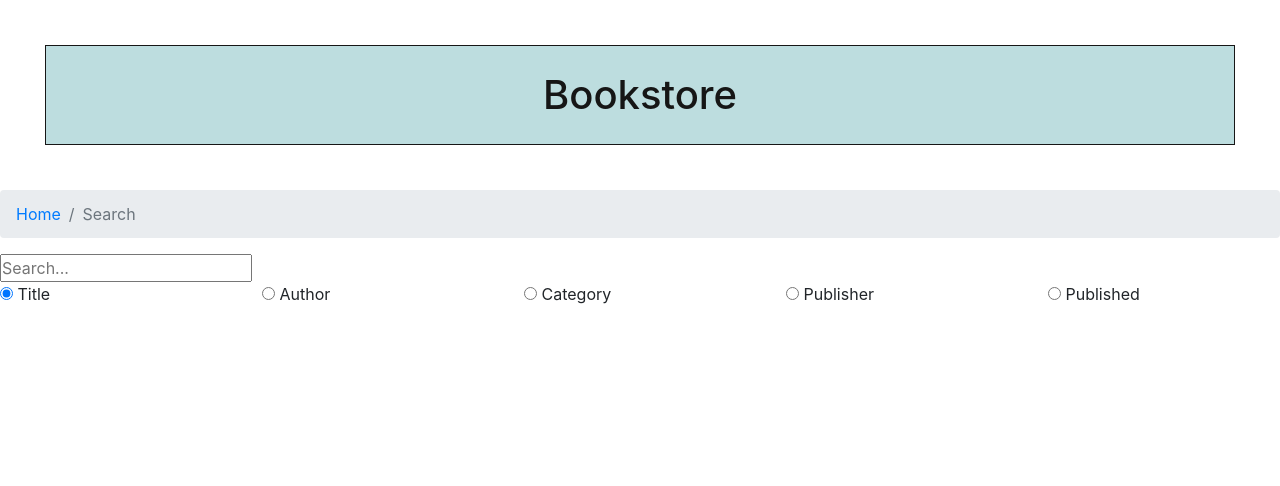
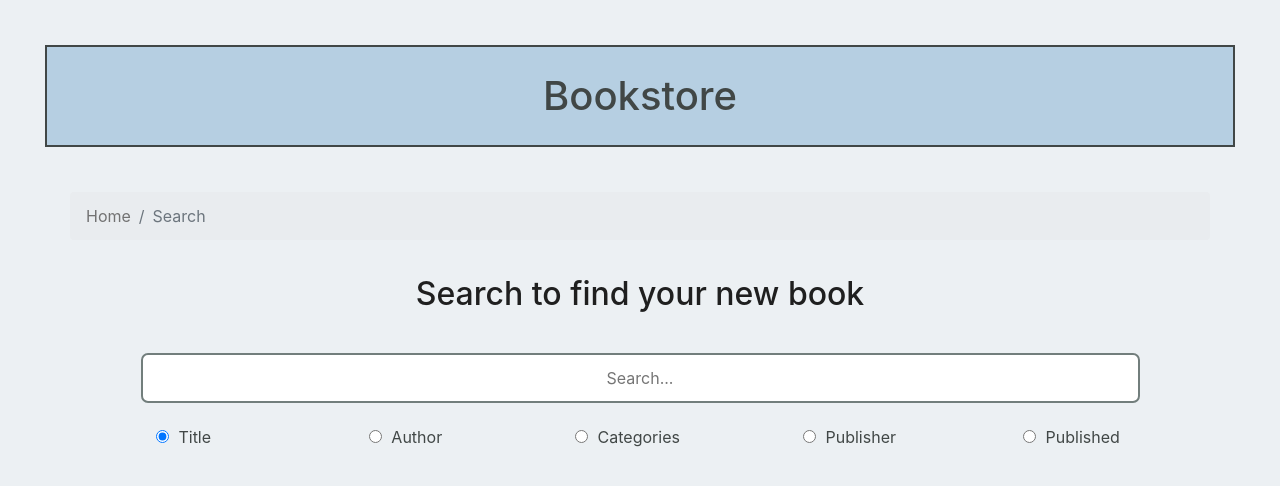
Before and after one commit to gazougreg/BookStore, a React (Create React App) app: page /search in a window 1280 px wide. Shown: the top 486 px of the page. Built offline with nearby package versions, Linux system fonts and the light colour scheme.

Commit message:
css styles

```diff
--- a/package.json
+++ b/package.json
@@ -15,7 +15,8 @@
     "react-router-dom": "^5.1.2",
     "react-scripts": "3.3.0",
     "react-svg-star-rating": "^1.0.3",
-    "react-test-renderer": "^16.12.0"
+    "react-test-renderer": "^16.12.0",
+    "react-tooltip": "^3.11.1"
   },
   "scripts": {
     "start": "react-scripts start",
--- a/src/components/AddProduct/AddProduct.js
+++ b/src/components/AddProduct/AddProduct.js
@@ -9,19 +9,18 @@ import {Button, lightColors, darkColors } from 'react-floating-action-button';
 const addProduct = (props) => {
     const flag=props.alertFlag;
     return (
-        <div>
-            <Breadcrumb>
+        <div className="AddProduct">
+            <Breadcrumb className="Crumbs">
                 <Breadcrumb.Item href="/">Home</Breadcrumb.Item>
                 <Breadcrumb.Item active>Add Book</Breadcrumb.Item>
             </Breadcrumb>
             <h2>Add new book</h2>
             <Button
                 tooltip="Add a new book!"
-                // icon={}
-                // icon="fa fa plus"
-                styles={{backgroundColor: "#f5f5f5", color: "#00838f", fontSize: "40px"}}
-                onClick={props.bookFormCounter}><IoIosAdd/></Button>
-            {/* <Button type="add" id="btn-add" onClick={props.bookFormCounter}> <IoIosAdd/> </Button> */}
+                styles={{backgroundColor: "#f5f5f5", color: "#3086b8", fontSize: "40px"}}
+                onClick={props.bookFormViewer}>
+                    <IoIosAdd/>
+            </Button>
             <NewBook
                 // bookFormCount={props.bookFormCount}
                 flag={props.flag}
--- a/src/components/AddProduct/NewBook/NewBook.js
+++ b/src/components/AddProduct/NewBook/NewBook.js
@@ -5,7 +5,6 @@ import StarRating from 'react-svg-star-rating';
 // NewBook Component returns the form to add a new book
 
 const newBook = (props) => {
-    // for(let i=0; 1<props.bookFormCount ; i++)
     console.log (props.flag);
     if (props.flag) {
         return (
@@ -91,7 +90,7 @@ const newBook = (props) => {
                                 </Form.Label>
                                 <Col md="8">
                                     {/* <Form.Control as="input" name="rating" onChange={props.storeInput}> */}
-                                    <StarRating size={20} activeColor="#82d1b9" name="rating" hoverColor="#98edd3" handleOnClick={props.ratingHandler}/>
+                                    <StarRating size={20} activeColor="#33a2fd" name="rating" hoverColor="#4fc0f5" handleOnClick={props.ratingHandler}/>
                                     {/* </Form.Control> */}
 
                                     {/* <Form.Control as="input" type="text" name="rating" onChange={props.storeInput}/> */}
--- a/src/components/Home/Home.js
+++ b/src/components/Home/Home.js
@@ -1,14 +1,15 @@
 import React from 'react';
 import {FiSearch} from 'react-icons/fi';
 import {GiBookshelf} from 'react-icons/gi';
-import Row from'react-bootstrap/row';
+import ReactTooltip from 'react-tooltip'
 
 const home = () => {
     return (
-        <Row>
-            <FiSearch size={90} className="search-icon"/>
-            <GiBookshelf size={90} className="book-icon"/>
-        </Row>
+        <div className="Home">
+            <ReactTooltip/>
+            <a href="/search" data-tip="Find your new book!"><FiSearch size={90} className="search-icon"/></a>
+            <a href="/book/add" data-tip="Add a book."><GiBookshelf size={90} className="book-icon"/> </a>
+        </div>
     );
 }
 
--- a/src/components/ProductView/ProductView.js
+++ b/src/components/ProductView/ProductView.js
@@ -11,14 +11,14 @@ const productView = (props) => {
     let book = props.location.state.book;
  return (
      <div className="ProductView">
-        <Breadcrumb>
+        <Breadcrumb className="Crumbs">
             <Breadcrumb.Item href="/">Home</Breadcrumb.Item>
             <Breadcrumb.Item href="/search">Search</Breadcrumb.Item>
             <Breadcrumb.Item active>View</Breadcrumb.Item>
         </Breadcrumb>
         <Container>
             <Row>
-                <Col md="4" className="Col-left">
+                <Col md="5" className="Col-left">
                     <Row>
                         <Figure>
                             <Figure.Image
@@ -32,40 +32,46 @@ const productView = (props) => {
                         <MdPermIdentity size={28}/> <p>{book.author}</p>
                     </Row>
                     <Row>
-                        <StarRating isReadOnly={true} initialRating={book.rating}/>
+                        <StarRating activeColor="#33a2fd" isReadOnly={true} initialRating={book.rating}/>
                     </Row>
                 </Col>
-                <Col md="8" className="Col-right">
+                <Col md="7" className="Col-right">
+                    <div className="BookIntro">
                         <Row>
                             <h3>{book.title}</h3>
                         </Row>
                         <Row>
-                        {book.subtitle?book.subtitle:book.description}
+                            <p>{book.subtitle?book.subtitle:book.description}</p>
                         </Row>
+                    </div>
                     <Row>
-                        <Button variant="outline-danger">Favorite</Button>
-                        <Button variant="outline-info">Share</Button>
+                        <Button id="fav-btn" variant="outline-danger">Favorite</Button>
+                        <Button id="share-btn" variant="outline-info">Share</Button>
                     </Row>
+                    <div className="BookDits">
                         <Row>
                             <p>Categories: {book.categories}</p>
                         </Row>
                         <Row>
-                        <p>Year: {book.published}</p>
+                            <p>Year: {book.published.substring(0,4)}</p>
                         </Row>
                         <Row>
                             <p>Number of pages: {book.pages}</p>
                         </Row>
+                    </div>
                     <Row>
-                        <p>Publisher: {book.publisher}</p>
+                        <p id="pub-par">Publisher: {book.publisher}</p>
                     </Row>
+                    <div className="IsbnNum">
                         <Row>
                             <p>ISBN-10: {book.isbn10}</p>
                         </Row>
                         <Row>
                             <p>ISBN-13: {book.isbn}</p>
                         </Row>
+                    </div>
                     <Row>
-                        <Button variant="outline-dark">BUY</Button>
+                        <Button id="buy-btn" variant="outline-dark">BUY</Button>
                     </Row>
                 </Col>
             </Row>
--- a/src/components/Search/Search.js
+++ b/src/components/Search/Search.js
@@ -1,7 +1,7 @@
 import React, {useState} from 'react';
-import {Row, Col, Breadcrumb} from 'react-bootstrap';
+import {Row, Col, Breadcrumb, Container} from 'react-bootstrap';
 import SearchResult from './SearchResult/SearchResult';
-//import {Redirect} from 'react-router-dom';
+import {Redirect} from 'react-router-dom';
 
 //Search Component returns the Search Page
 
@@ -10,10 +10,10 @@ const Search = (props) => {
     const [searchTerm, setSearchTerm] = useState("");
     const [searchResult, setSearchResult] = useState([]);
     const [selectedFilter, setFilter] = useState(0);
-    const [viewFlag, setViewFlag] = useState(false);
+    // const [viewFlag, setViewFlag] = useState(false);
 
     //search filters. Adding a new value in the array results a new filter in the search
-    const filters = ["Title", "Author", "Category", "Publisher", "Published"];
+    const filters = ["Title", "Author", "Categories", "Publisher", "Published"];
 
     //called onChange in the search bar
     const searchChangeHandler = (event) => {
@@ -33,7 +33,7 @@ const Search = (props) => {
         let tmpResult = [];
         //checks which book entries match the searhTerm, if any
         props.books.map((book)=>{
-            if (book[f] && book[f].includes(searchTerm)){
+            if (book[f] && book[f].toLowerCase().includes(searchTerm.toLowerCase())){
                 tmpResult.push(book);
             }
             return null;
@@ -41,44 +41,47 @@ const Search = (props) => {
         setSearchResult(tmpResult); // stores the result of the search
     }
 
-    const bookClickedHandler = (book) => {
-        console.log("HANDLER");
-        console.log(book);
-        setViewFlag(true);
-        // return  <Redirect to={{
-        //     pathname: "/view",
-        //     state: {bookView: book}
-        // }}
-        // />
-        // return <h1>ska</h1>;
-    }
+    // const bookClickedHandler = (book) => {
+    //     //event.preventDefault();
+
+    //     console.log("HANDLER");
+    //     console.log(book);
+    //     setViewFlag(true);
+    //     return  <Redirect to={{
+    //         pathname: "/view",
+    //         state: {bookView: book}
+    //     }}
+    //     />
+    //     // return <h1>ska</h1>;
+    // }
 
     return (
         <div>
-            <Breadcrumb>
+            <Breadcrumb className="Crumbs">
                 <Breadcrumb.Item href="/">Home</Breadcrumb.Item>
                 <Breadcrumb.Item active>Search</Breadcrumb.Item>
             </Breadcrumb>
+            <h2>Search to find your new book</h2>
+            <Container className="SearchContainer">
                 <form onSubmit={searchSubmitHandler}>
-                <input type="text" placeholder="Search..." className="search-bar" onChange={searchChangeHandler}/>
+                    <input type="text" placeholder="Search..." className="SearchBar" onChange={searchChangeHandler}/>
                     <input type="submit" style={{display:"none"}}/>
-                <Row>
+                    <Row className="FiltersBar">
                         {filters.map((filter,index)=> {
                             return (
-                            <Col>
+                                <Col className="Filters">
                                     <div>
                                         {/* Only one filter can be active at any time based on the selectedFilter variable */}
-                                    <input type="radio" value={index} className="btn-filter" checked={selectedFilter==index} onChange={filterChangeHandler}/> {filter}
+                                        <input type="radio" value={index} id="btn-filter" checked={selectedFilter==index} onChange={filterChangeHandler}/> {filter}
                                     </div>
                                 </Col>
                             );
                         })}
                     </Row>
                 </form>
+            </Container>
             <SearchResult
                 searchResult={searchResult}
-                bookClickedHandler={bookClickedHandler}
-                flag={viewFlag}
             />
         </div>
     );
--- a/src/components/Search/SearchResult/BookPreview/BookPreview.js
+++ b/src/components/Search/SearchResult/BookPreview/BookPreview.js
@@ -1,18 +1,24 @@
 import React from 'react';
 import {Col,Image}  from 'react-bootstrap';
-import { Redirect } from 'react-router-dom';
-
+import {Link} from 'react-router-dom';
+import defaultImage from '../../../../assets/books.jpg'
+import StarRating from 'react-svg-star-rating';
 //BookPreview Component returns the book preview for each book that matches the search
 
 const bookPreview = (props) => {
     console.log("BookPreview");
     console.log(props);
     return (
-        <Col>
-            {props.book.image?<Image src={props.book.image} rounded/>:null}
-            <a href="" onClick={props.clickHandler}><h5>{props.book.title}</h5></a>
-            <p>{props.book.author}</p>
-            {props.flag?<Redirect to={{pathname:"/view",state:{book: props.book}}}/>:null}
+        <Col md="3">
+            {props.book.image?<Image className="SearchImg" src={props.book.image} rounded/>:<Image className="SearchImg" src={defaultImage}rounded/>}
+            <Link
+            to={{
+                pathname:"/view",
+                state: {book: props.book}
+                }}>
+                <h5>{props.book.title}</h5>
+            </Link>
+            {props.book.rating?<p><StarRating size={18} activeColor="#33a2fd" isReadOnly={true} initialRating={props.book.rating}/></p>:<h6>{props.book.author}</h6>}
         </Col>
 
     );
--- a/src/components/Search/SearchResult/SearchResult.js
+++ b/src/components/Search/SearchResult/SearchResult.js
@@ -9,15 +9,15 @@ const searchResult = (props) => {
     // let rows = props.searchResult.length / 4;
     // let finalRow = props.searchResult.length % 4;
     return (
-        <div>
-            <h4>Results</h4>
+        <div className="SearchResult">
+            {/* <h4>Results</h4> */}
             <Row>
-                {props.searchResult.map((book)=>{
+                {props.searchResult.map((book,index)=>{
                     return (
                         <BookPreview
                             book={book}
-                            clickHandler={props.bookClickedHandler}
-                            flag={props.flag}
+                            index={index}
+                            result={props.searchResult}
                         />
                     );
                 })}
--- a/src/containers/App.css
+++ b/src/containers/App.css
@@ -1,21 +1,30 @@
 /*******************/
 /**  BASIC SETUP  **/
 /*******************/
+
+body {
+  background-color:#ecf0f3;
+  color: rgb(65, 71, 70);
+}
 
 *{
   margin: 0;
   padding: 0;
 }
 
-/***********/
-/* HEADERS */
-/***********/
+*:focus{
+  outline: none;
+}
+
+
+/*-- HEADERS --*/
 
 h1 {
   text-align: center;
-  color: rgb(22, 22, 22);
-  border: rgb(22, 22, 22) solid 1px;
-  background-color: rgba(133, 192, 197, 0.541);
+  color: rgb(65, 71, 70);
+  border: rgb(65, 71, 70) solid 2px;
+  background-color: #b6cfe2;
+  ;
   padding: 25px;
   margin: 45px;
 }
@@ -24,49 +33,89 @@ h2 {
   text-align: center;
   color: rgb(31, 31, 31);
   margin-top: 35px;
+  margin-bottom: 40px;
 }
 
-/***********/
-/* BUTTONS */
-/***********/
+h5 {
+  margin: 10px;
+}
 
+
+/*-- BREADCRUMBS --*/
+
+.Crumbs {
+  margin:0px 70px;
+}
+
+
+/*-- LINKS --*/
+
+a:hover,
+a:active,
+a:link,
+a:visited {
+  text-decoration: none;
+  color: rgb(114, 114, 114);
+}
+
+
+/*-- BUTTONS --*/
 #btn-imgUpload {
   margin-bottom: 45px;
-  margin-left: 180px;
-  background-color: rgb(223, 223, 223);
-  border: rgb(223, 223, 223) solid 1px;
-  color: grey;
+  margin-left: 150px;
+  width: auto;
+  background-color: rgb(226, 225, 225);
+  border: rgb(200, 198, 198) double 5px;
+  color: rgb(146, 146, 146);
   text-decoration: none;
 }
-
-/* .btn-imgUpload:link,
-.btn-imgUpload:visited {
-
-} */
 
 #btn-imgUpload:hover,
 #btn-imgUpload:active {
   background-color: rgb(184, 184, 184);
-  border: rgb(184, 184, 184) solid 1px;
+  border: rgb(184, 184, 184) double 5 px;
   color: grey;
 }
 
 #btn-save {
-  background-color: rgb(231, 231, 231);
-  border: rgb(41, 41, 41) solid 1px;
-  color: rgb(41, 41, 41);
-  margin: 75px;
+  background-color:#ecf0f3;
+  border: rgb(65, 71, 70) solid 1px;
+  color: rgb(65, 71, 70);
+  margin: 75px 110px;
   padding: 4px 70px;
 }
 
-#btn-add {
-  border-radius: 50%;
-  border: black solid 2px;
-  background-color: rgb(255, 255, 255);
-  font-size: 30px;
-  color: black;
-  float: right;
-  margin: 10px;
+#btn-filter {
+  margin: 5px;
+}
+
+#fav-btn,
+#share-btn {
+  margin: 10px 20px;
+}
+
+#buy-btn {
+  margin: 10px 40px;
+  padding: 5px 60px;
+}
+
+
+/***************/
+/** HOME PAGE **/
+/***************/
+
+.Home {
+  text-align: center;
+}
+
+.search-icon,
+.book-icon {
+  margin:60px;
+}
+
+.Home a:link,
+.Home a:visited {
+  color: rgb(88, 98, 97);
 }
 
 
@@ -75,7 +124,74 @@ h2 {
 /**********************/
 
 .book-form {
-  border: black solid 1px;
-  margin: 40px;
+  border: rgb(65, 71, 70) solid 1px;
+  width:90%;
   padding: 50px 20px;
 }
+
+
+/**********************/
+/** SEARCH PAGE **/
+/**********************/
+
+.SearchContainer {
+  text-align: center;
+}
+
+.SearchBar {
+  width:90%;
+  height: 50px;
+  text-align: center;
+  margin-bottom: 20px;
+  border-radius: 7px;
+  border: rgb(114, 126, 124) solid 2px;
+}
+
+.FiltersBar {
+  width: 100%;
+}
+
+.Filters {
+  padding: 2px;
+  margin:0px;
+}
+
+/** SEARCH RESULTS **/
+
+.SearchResult {
+  text-align: center;
+  margin:80px 40px;
+}
+
+.SearchImg {
+  height:50%;
+  width:60%;
+  color:#33a2fd;
+}
+
+
+/***********************/
+/** PRODUCT VIEW PAGE **/
+/***********************/
+
+.ProductView p {
+  margin: 0;
+}
+
+.Col-left {
+  margin-top: 40px;
+  padding-left: 30px;
+}
+
+.BookIntro {
+  margin: 20px;
+}
+
+.BookDits,
+.IsbnNum {
+  margin: 20px;
+}
+
+#pub-par {
+  margin: 0 20px;
+}
--- a/src/containers/App.js
+++ b/src/containers/App.js
@@ -23,19 +23,19 @@ class App extends Component {
       tempBook: {},
       // validations: {},
       errors: [],
-      tempView: {
-        title: "What an Adventure!",
-        description: "A momonet in time.",
-        categories: "Crime, Fiction, Humor",
-        author: "James McGeese, Maria de la Horse, Jess von Pig",
-        publisher: "Beluga publishing",
-        published: "1991",
-        pages: "559",
-        image: ".",
-        rating: "3",
-        isbn10: "0123456789",
-        isbn: "1234567890123"
-      },
+      // tempView: {
+      //   title: "What an Adventure!",
+      //   description: "A momonet in time.",
+      //   categories: "Crime, Fiction, Humor",
+      //   author: "James McGeese, Maria de la Horse, Jess von Pig",
+      //   publisher: "Beluga publishing",
+      //   published: "1991",
+      //   pages: "559",
+      //   image: ".",
+      //   rating: "3",
+      //   isbn10: "0123456789",
+      //   isbn: "1234567890123"
+      // },
       // viewFlag: false
     };
 
@@ -46,7 +46,7 @@ class App extends Component {
     this.inputImage.current.click();
   }
 
-  bookFormCounter = () => {
+  bookFormViewer = () => {
     this.setState({formFlag: true});
     // let counter =this.bookFormCount;
     // counter++;
@@ -223,7 +223,7 @@ class App extends Component {
     console.log('State:');
     console.log(this.state);
     return (
-      <div>
+      <div className="Store">
         <h1>Bookstore</h1>
 
         <Switch>
@@ -233,7 +233,7 @@ class App extends Component {
           imageButtonHandler={this.imageButtonHandler}
           alertFlag={this.state.alertFlag}
           flag={this.state.formFlag}
-          bookFormCounter={this.bookFormCounter}
+          bookFormViewer={this.bookFormViewer}
           storeInput={this.changeHandler}
           storeInState={this.submitHandler}
           errors={this.state.errors}
@@ -244,20 +244,7 @@ class App extends Component {
           {/* <Route path="/view" render={()=><ProductView book={this.state.tempView}/>}/>*/}
         </Switch>
 
-        {/* <AddProduct
-          inputImage={this.inputImage}
-          imageButtonHandler={this.imageButtonHandler}
-          // bookFormCount={this.state.bookFormCount}
-          alertFlag={this.state.alertFlag}
-          flag={this.state.formFlag}
-          bookFormCounter={this.bookFormCounter}
-          storeInput={this.changeHandler}
-          storeInState={this.submitHandler}
-          errors={this.state.errors}
-        />
-        <Search
-          books={this.state.data.books}
-        /> */}
+        {/* <h1 className="bottom-banner"> </h1> */}
       </div>
     );
   }
```
Also changed, not shown: 1 other file (tests, documents, lock files or other folders). Lines whose indentation alone changed are shown as unchanged.
